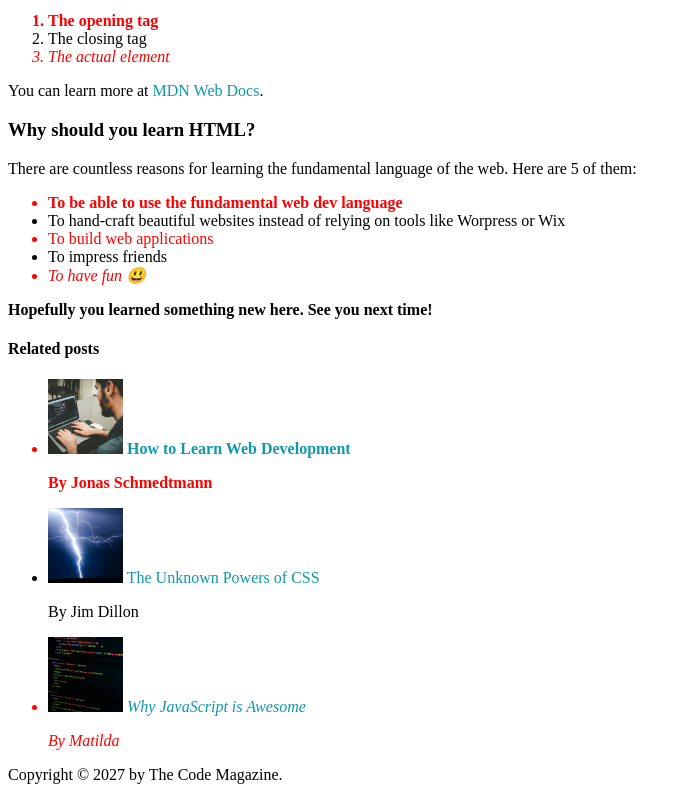
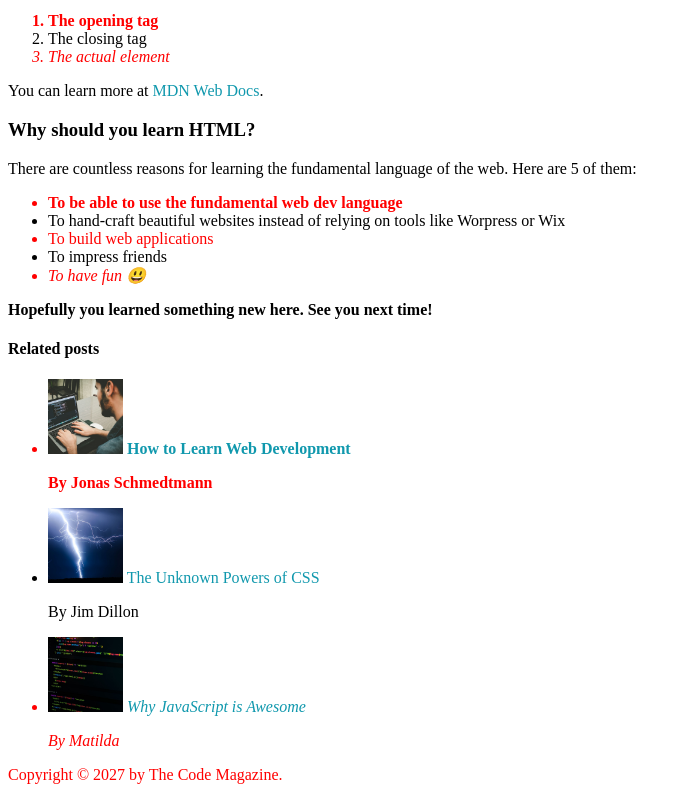
Before and after one commit to DelanoRmdhn/belajar-css, a plain HTML site: page 03-CSS-Fundamentals/index.html in a window 1280 px wide. Shown: the part 691-1491 px from the top of the page, without its empty margins (0-686 px from the left). Drawn offline with Linux system fonts and the light colour scheme.

Commit message:
Mempelajari Style Conflict

```diff
--- a/03-CSS-Fundamentals/index.html
+++ b/03-CSS-Fundamentals/index.html
@@ -142,6 +142,10 @@
       </ul>
     </aside>
 
-    <footer>Copyright &copy; 2027 by The Code Magazine.</footer>
+    <footer>
+      <p id="copyright" class="copyright text">
+        Copyright &copy; 2027 by The Code Magazine.
+      </p>
+    </footer>
   </body>
 </html>
--- a/03-CSS-Fundamentals/style.css
+++ b/03-CSS-Fundamentals/style.css
@@ -74,3 +74,27 @@ a:active {
 }
 
 /* ketika tag a di klik */
+
+/* STYLE CONFLICT */
+
+#copyright {
+  color: red;
+}
+
+.copyright {
+  color: blue;
+}
+
+.text {
+  color: green;
+}
+
+footer p {
+  color: yellow;
+}
+
+/* id memiliki prioritas tertinggi, kemudian disusul dengan class, dan yang terakhir ada element */
+
+/*
+kasus class diatas memiliki 2 class yaitu class copyright dan class text. ketika tidak ada id maka class yang terakhir yang akan di aplikasikan yaitu class text
+*/
```
